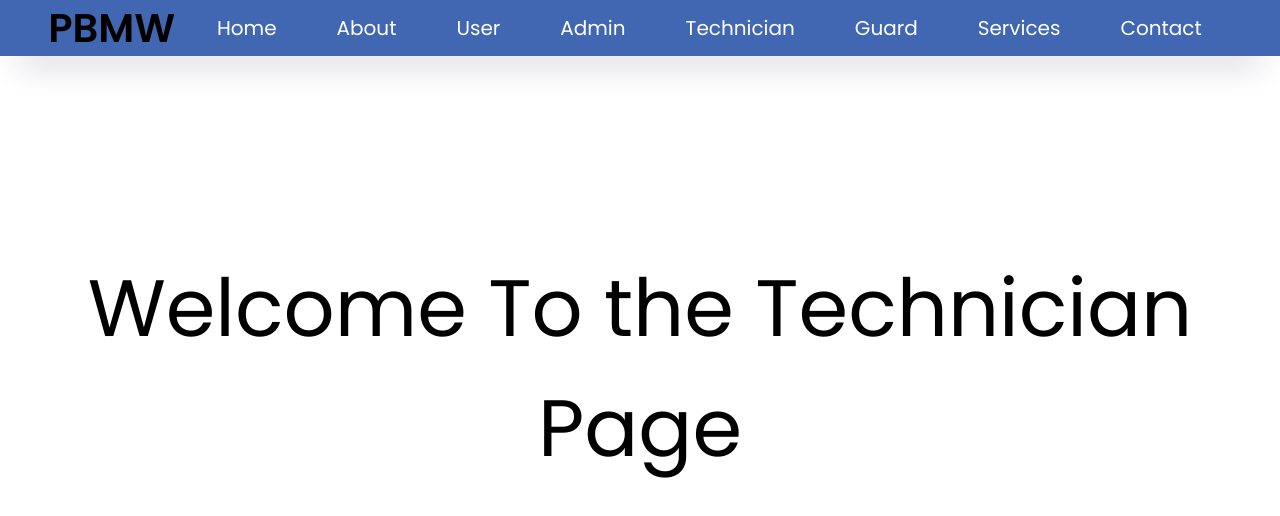
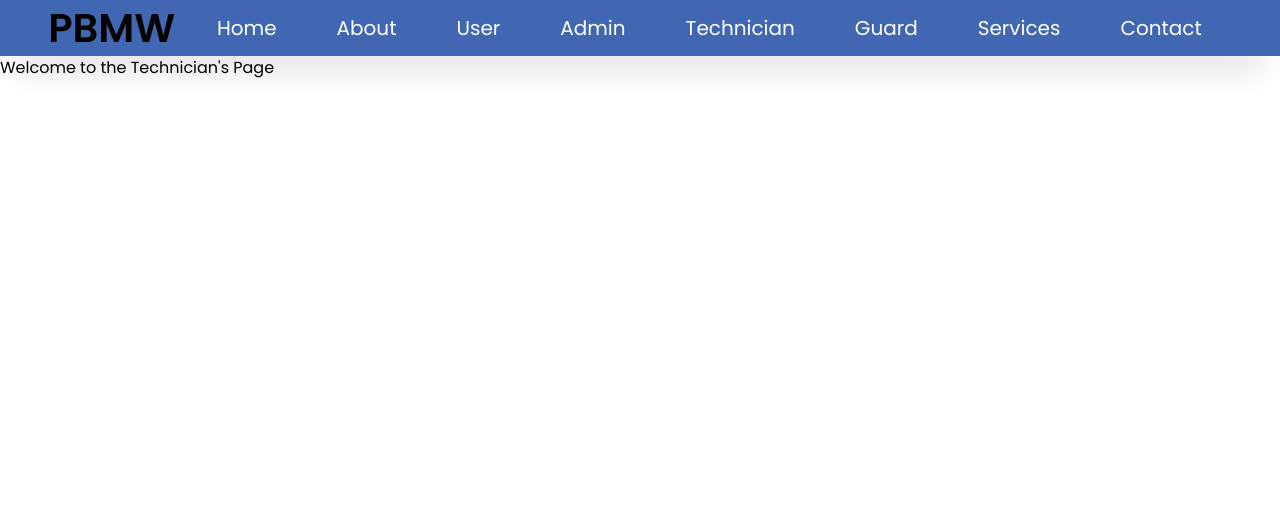
Before and after one commit to Muliro1/Garage-Management-System, a React (Create React App) app in the folder client/: page /technician in a window 1280 px wide. Shown: the top 516 px of the page. Built offline with nearby package versions, Linux system fonts and the light colour scheme.

Commit message:
Added placeholder text

```diff
--- a/client/src/components/Technician.js
+++ b/client/src/components/Technician.js
@@ -3,8 +3,8 @@ import React from "react"
 const Technician = () => {
   return (
     <>
-      <section className='hero'>
-        <h1>Welcome To the Technician Page</h1>
+      <section className='technician'>
+        <h1>Welcome to the Technician's Page</h1>
       </section>
     </>
   )
```
